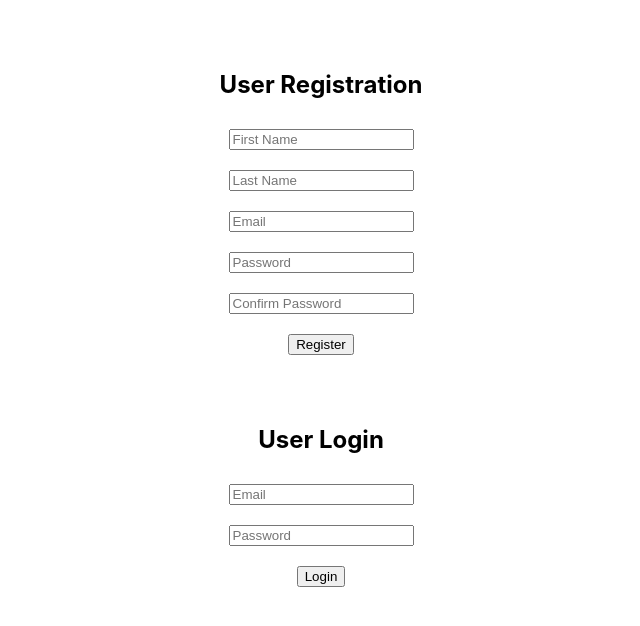
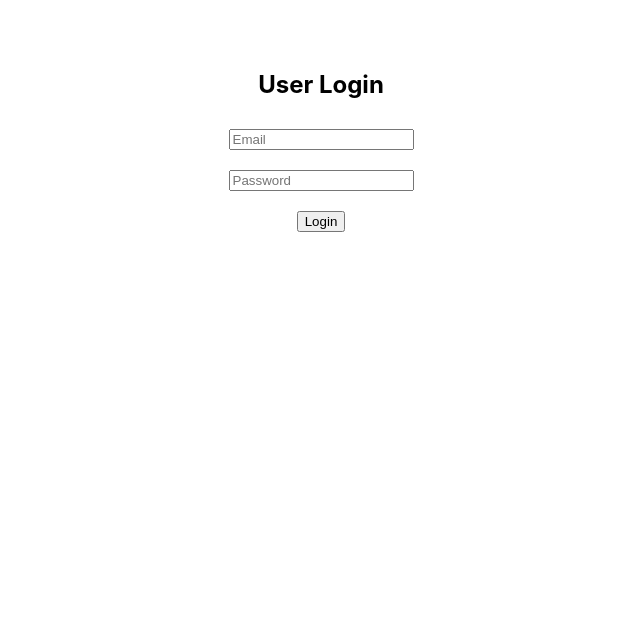
Before and after one commit to Gevork-Manukyan/website-tutorial, a React (Create React App) app: page /login in a window 1280 px wide. Shown: the top 626 px of the page, without its empty margins (319-959 px from the left). Built offline with nearby package versions, Linux system fonts and the light colour scheme.

Commit message:
sets up browswer router

```diff
--- a/package.json
+++ b/package.json
@@ -8,6 +8,7 @@
     "@testing-library/user-event": "^13.5.0",
     "react": "^18.2.0",
     "react-dom": "^18.2.0",
+    "react-router-dom": "^6.8.0",
     "react-scripts": "5.0.1",
     "web-vitals": "^2.1.4"
   },
--- a/src/Components/App/App.js
+++ b/src/Components/App/App.js
@@ -1,12 +1,20 @@
+import './App.css';
 import Login from '../Login/Login';
 import Register from '../Register/Register';
-import './App.css';
+import { BrowserRouter, Routes, Route } from "react-router-dom";
+
 
 function App() {
   return (
     <div className="App">
-      <Register />
-      <Login />
+      <BrowserRouter>
+
+
+        <Routes>
+          <Route path='/login' element={<Login />} ></Route>
+          <Route path='/register' element={<Register />} ></Route>
+        </Routes>
+      </BrowserRouter>
     </div>
   );
 }
```
Also changed, not shown: 1 other file (tests, documents, lock files or other folders).
